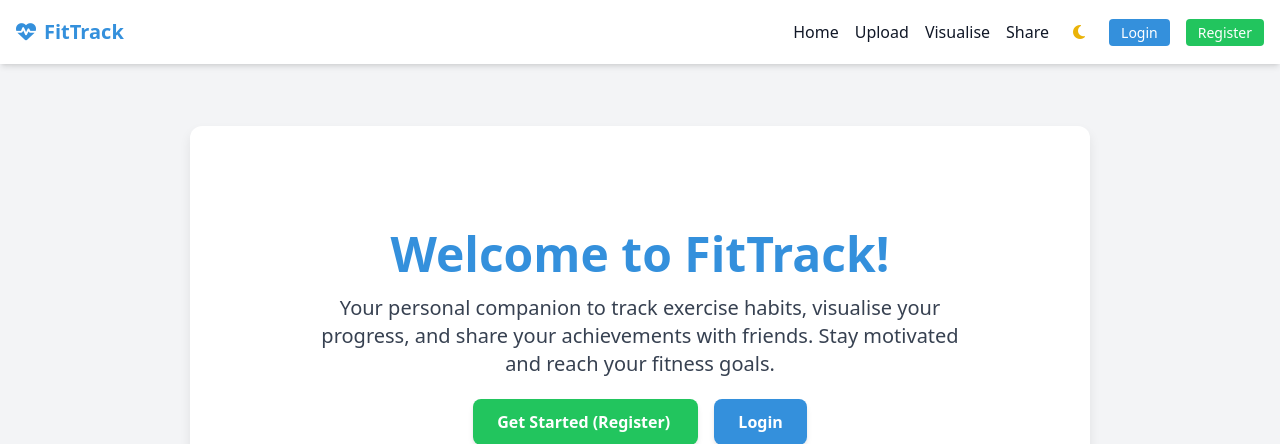
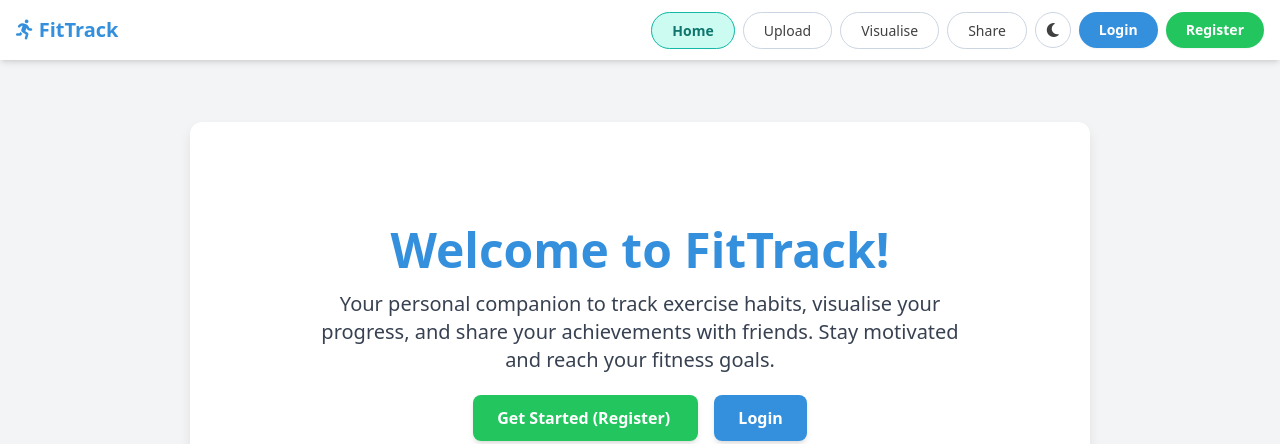
Before and after one commit to KunyangS/fittrack-webapp, a Flask app: page / in a window 1280 px wide. Shown: the top 444 px of the page. Run offline with Flask 3, Linux system fonts and the light colour scheme; some libraries are stand-ins or nearby versions.

Commit message:
Enhance dark mode support and improve navigation styling

```diff
--- a/templates/base.html
+++ b/templates/base.html
@@ -16,6 +16,18 @@
      <link rel="stylesheet" href="https://cdnjs.cloudflare.com/ajax/libs/font-awesome/6.5.1/css/all.min.css">
      <!-- Configuration for Tailwind Dark Mode -->
      <script>
+         // Immediately apply the theme from localStorage or system preference to prevent FOUC
+         (function() {
+             const theme = localStorage.getItem('theme');
+             const prefersDark = window.matchMedia && window.matchMedia('(prefers-color-scheme: dark)').matches;
+             if (theme === 'dark' || (!theme && prefersDark)) {
+                 document.documentElement.classList.add('dark');
+             } else {
+                 document.documentElement.classList.remove('dark'); // Ensure light mode is default if no preference
+             }
+         })();
+
+         // Tailwind config (can remain here or be moved)
          tailwind.config = {
              darkMode: 'class', // Enable class-based dark mode
              theme: {
@@ -42,25 +54,39 @@
          <nav class="container mx-auto px-4 py-3 flex justify-between items-center">
              <!-- Logo/Brand Name -->
              <a href="{{ url_for('index') }}" class="text-xl font-bold text-primary dark:text-blue-400">
-                 <i class="fas fa-heartbeat mr-2"></i>FitTrack
+                <i class="fa-solid fa-person-running"></i>  FitTrack
              </a>
 
              <!-- Navigation Links -->
-             <ul class="flex space-x-4 items-center">
-                 <li><a href="{{ url_for('index') }}" class="hover:text-primary dark:hover:text-blue-400">Home</a></li>
-                 <li><a href="{{ url_for('upload.upload_page') }}" class="hover:text-primary dark:hover:text-blue-400">Upload</a></li>
-                 <li><a href="{{ url_for('visualise') }}" class="hover:text-primary dark:hover:text-blue-400">Visualise</a></li>
-                 <li><a href="{{ url_for('share') }}" class="hover:text-primary dark:hover:text-blue-400">Share</a></li>
-                 <!-- Dark Mode Toggle Button -->
+             <ul class="flex space-x-2 items-center"> <!-- Reduced space slightly -->
+                 {% set active_class = "bg-teal-100 dark:bg-neutral-700 text-teal-700 dark:text-teal-300 font-semibold border-teal-500 dark:border-teal-400" %}
+                 {% set inactive_class = "text-neutral-700 dark:text-neutral-200 hover:bg-teal-50 dark:hover:bg-neutral-700 hover:text-teal-600 dark:hover:text-teal-400 border-slate-300 dark:border-slate-500" %}
+
+                 <li><a href="{{ url_for('index') }}" class="px-5 py-2 rounded-full text-sm font-medium focus:outline-none focus:ring-2 focus:ring-teal-500 focus:ring-opacity-75 transition-colors duration-200 border {{ active_class if request.endpoint == 'index' else inactive_class }}">Home</a></li>
+                 <li><a href="{{ url_for('upload.upload_page') }}" class="px-5 py-2 rounded-full text-sm font-medium focus:outline-none focus:ring-2 focus:ring-teal-500 focus:ring-opacity-75 transition-colors duration-200 border {{ active_class if request.endpoint == 'upload.upload_page' else inactive_class }}">Upload</a></li>
+                 <li><a href="{{ url_for('visualise') }}" class="px-5 py-2 rounded-full text-sm font-medium focus:outline-none focus:ring-2 focus:ring-teal-500 focus:ring-opacity-75 transition-colors duration-200 border {{ active_class if request.endpoint == 'visualise' else inactive_class }}">Visualise</a></li>
+                 <li><a href="{{ url_for('share') }}" class="px-5 py-2 rounded-full text-sm font-medium focus:outline-none focus:ring-2 focus:ring-teal-500 focus:ring-opacity-75 transition-colors duration-200 border {{ active_class if request.endpoint == 'share' else inactive_class }}">Share</a></li>
+                 <!-- Dark Mode Toggle Button - Adjusted for consistent size -->
                  <li>
-                     <button id="darkModeToggle" class="p-2 rounded hover:bg-gray-200 dark:hover:bg-gray-700">
-                         <i class="fas fa-moon text-yellow-500"></i> <!-- Moon icon for dark mode -->
-                         <i class="fas fa-sun text-yellow-500" style="display: none;"></i> <!-- Sun icon for light mode -->
+                     <button id="darkModeToggle"
+                             class="w-9 h-9 rounded-full text-sm font-medium focus:outline-none focus:ring-2 focus:ring-teal-500 focus:ring-opacity-75 transition-colors duration-200 border {{ inactive_class }} flex items-center justify-center">
+                         <i class="fas fa-moon text-base" style="display: none;"></i> <!-- Moon initially hidden -->
+                         <i class="fas fa-sun text-base"></i> <!-- Sun initially visible -->
                      </button>
                  </li>
-                  <!-- Login/Register Buttons (visible if not logged in) -->
-                 <li><a href="{{ url_for('login') }}" class="bg-primary text-white px-3 py-1 rounded hover:bg-blue-600 text-sm">Login</a></li>
-                 <li><a href="{{ url_for('register') }}" class="bg-green-500 text-white px-3 py-1 rounded hover:bg-green-600 text-sm">Register</a></li>
+                 <!-- Login/Register Buttons -->
+                 <li class="ml-4">
+                     <a href="{{ url_for('login') }}"
+                        class="inline-block bg-primary hover:bg-primary-dark focus:outline-none focus:ring-2 focus:ring-offset-2 focus:ring-primary-light text-white font-semibold py-2 px-5 rounded-full shadow-sm hover:shadow-md transition duration-200 ease-in-out text-sm">
+                         Login
+                     </a>
+                 </li>
+                 <li>
+                     <a href="{{ url_for('register') }}"
+                        class="inline-block bg-green-500 hover:bg-green-600 focus:outline-none focus:ring-2 focus:ring-offset-2 focus:ring-green-400 text-white font-semibold py-2 px-5 rounded-full shadow-sm hover:shadow-md transition duration-200 ease-in-out text-sm">
+                         Register
+                     </a>
+                 </li>
              </ul>
          </nav>
      </header>
```
